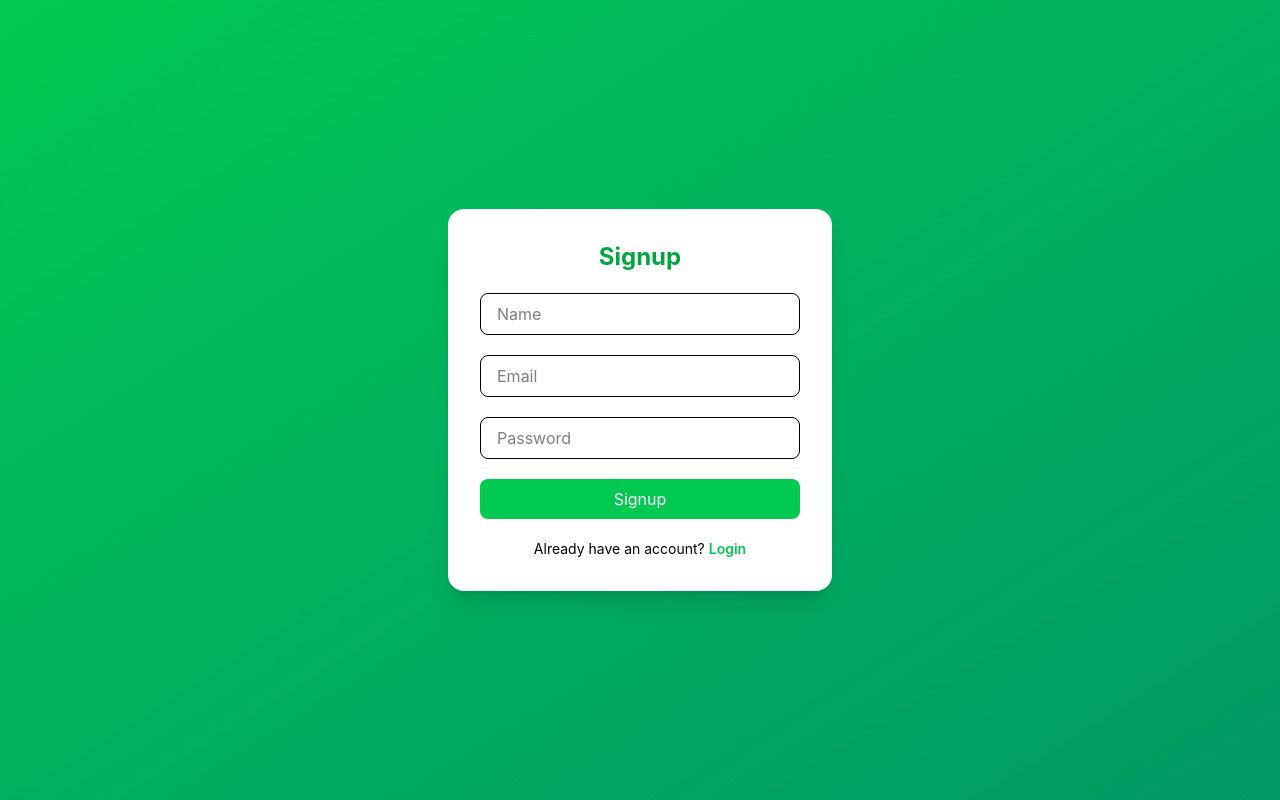
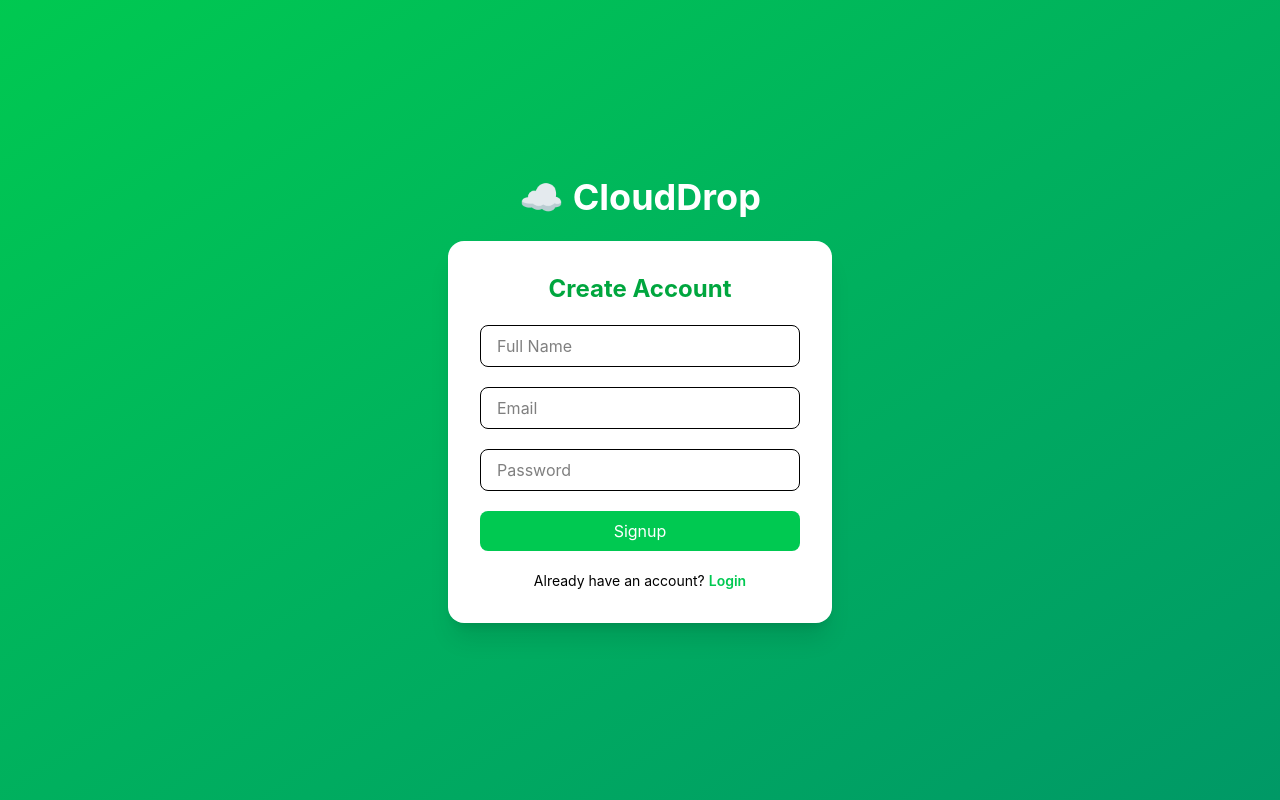
Before and after one commit to balupatil9720/CloudDrop, a React app in the folder frontend/: page /signup in a window 1280 px wide. Built offline with nearby package versions, Linux system fonts and the light colour scheme; no server answers; the HTML template or start-up script is replaced by a standard one.

Commit message:
ui changes of login and signup pages making professional

```diff
--- a/frontend/src/App.jsx
+++ b/frontend/src/App.jsx
@@ -1,5 +1,5 @@
 import { BrowserRouter, Routes, Route, Navigate, useNavigate } from "react-router-dom";
-import { useState } from "react";
+import { useState, useEffect } from "react";
 
 import Upload from "./components/Upload";
 import FileList from "./components/FileList";
@@ -8,13 +8,13 @@ import Login from "./pages/Login";
 import Signup from "./pages/Signup";
 import Landing from "./pages/Landing";
 
-// 🔐 Dashboard Component
+// 🔐 Dashboard
 const Dashboard = ({ refreshKey, refresh, setToken }) => {
   const navigate = useNavigate();
 
   const handleLogout = () => {
     localStorage.removeItem("token");
-    setToken(null); // 🔥 update state
+    setToken(null);
     navigate("/");
   };
 
@@ -22,7 +22,6 @@ const Dashboard = ({ refreshKey, refresh, setToken }) => {
     <div className="min-h-screen bg-gradient-to-br from-slate-100 to-blue-100 flex items-center justify-center p-6">
       <div className="w-full max-w-3xl bg-white shadow-xl rounded-2xl p-6 space-y-6">
 
-        {/* Header */}
         <div className="flex justify-between items-center">
           <h1 className="text-3xl font-bold text-blue-600">
             ☁️ CloudDrop
@@ -36,7 +35,6 @@ const Dashboard = ({ refreshKey, refresh, setToken }) => {
           </button>
         </div>
 
-        {/* Upload + Files */}
         <Upload onUploadSuccess={refresh} />
         <FileList key={refreshKey} />
       </div>
@@ -47,8 +45,11 @@ const Dashboard = ({ refreshKey, refresh, setToken }) => {
 function App() {
   const [refreshKey, setRefreshKey] = useState(0);
 
-  // 🔥 Reactive token
   const [token, setToken] = useState(localStorage.getItem("token"));
+
+  useEffect(() => {
+    setToken(localStorage.getItem("token"));
+  }, []);
 
   const refresh = () => {
     setRefreshKey((prev) => prev + 1);
@@ -80,13 +81,17 @@ function App() {
         {/* Login */}
         <Route
           path="/login"
-          element={<Login setToken={setToken} />}
+          element={
+            token ? <Navigate to="/dashboard" /> : <Login setToken={setToken} />
+          }
         />
 
         {/* Signup */}
         <Route
           path="/signup"
-          element={<Signup setToken={setToken} />}
+          element={
+            token ? <Navigate to="/dashboard" /> : <Signup setToken={setToken} />
+          }
         />
 
       </Routes>
--- a/frontend/src/pages/Login.jsx
+++ b/frontend/src/pages/Login.jsx
@@ -17,7 +17,7 @@ const Login = ({ setToken }) => {
       const token = res.data.data.token;
 
       localStorage.setItem("token", token);
-      setToken(token); // 🔥 IMPORTANT
+      setToken(token);
 
       navigate("/dashboard");
     } catch (err) {
@@ -26,9 +26,17 @@ const Login = ({ setToken }) => {
   };
 
   return (
-    <div className="min-h-screen flex items-center justify-center bg-gradient-to-br from-blue-500 to-indigo-600">
+    <div className="min-h-screen flex flex-col justify-center items-center bg-gradient-to-br from-blue-600 to-indigo-600">
+
+      <h1 className="text-4xl font-bold text-white mb-6">
+        ☁️ CloudDrop
+      </h1>
+
       <div className="bg-white p-8 rounded-2xl shadow-xl w-96 space-y-5">
-        <h2 className="text-2xl font-bold text-center text-blue-600">Login</h2>
+
+        <h2 className="text-2xl font-bold text-center text-blue-600">
+          Welcome Back
+        </h2>
 
         <input
           name="email"
--- a/frontend/src/pages/Signup.jsx
+++ b/frontend/src/pages/Signup.jsx
@@ -17,7 +17,7 @@ const Signup = ({ setToken }) => {
       const token = res.data.data.token;
 
       localStorage.setItem("token", token);
-      setToken(token); // 🔥 IMPORTANT
+      setToken(token);
 
       navigate("/dashboard");
     } catch (err) {
@@ -26,13 +26,21 @@ const Signup = ({ setToken }) => {
   };
 
   return (
-    <div className="min-h-screen flex items-center justify-center bg-gradient-to-br from-green-500 to-emerald-600">
+    <div className="min-h-screen flex flex-col justify-center items-center bg-gradient-to-br from-green-500 to-emerald-600">
+
+      <h1 className="text-4xl font-bold text-white mb-6">
+        ☁️ CloudDrop
+      </h1>
+
       <div className="bg-white p-8 rounded-2xl shadow-xl w-96 space-y-5">
-        <h2 className="text-2xl font-bold text-center text-green-600">Signup</h2>
+
+        <h2 className="text-2xl font-bold text-center text-green-600">
+          Create Account
+        </h2>
 
         <input
           name="name"
-          placeholder="Name"
+          placeholder="Full Name"
           onChange={handleChange}
           className="w-full px-4 py-2 border rounded-lg focus:ring-2 focus:ring-green-400"
         />
```
